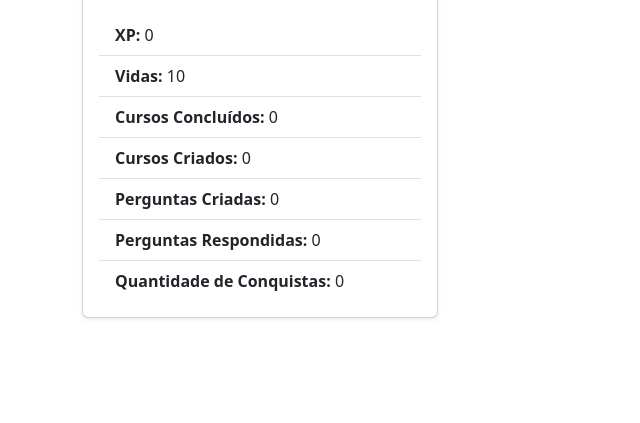
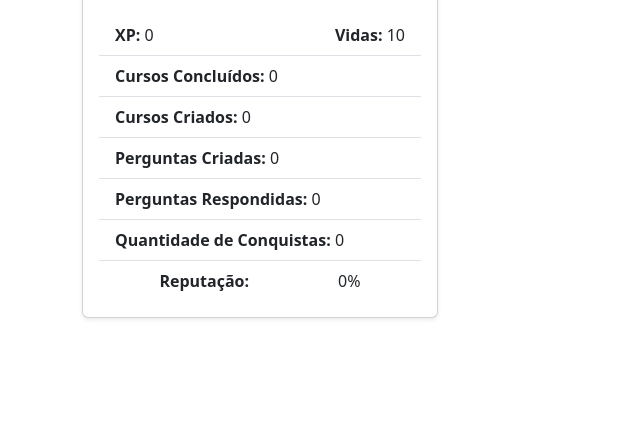
Before and after one commit to luizfilipe-bp/tcc, a Django app: page /perfil in a window 1280 px wide. Shown: the part 377-800 px from the top of the page, without its empty margins (0-640 px from the left). Run offline with Django 5.2, Linux system fonts and the light colour scheme; the visitor is signed in with stand-in values (Sample User, id 1); data comes from the database, SQL or seed files in the repository; data that the repository does not hold is empty.

Commit message:
indicador reputacao

```diff
--- a/plataforma/templates/perfil.html
+++ b/plataforma/templates/perfil.html
@@ -2,7 +2,7 @@
 {% load static %}
 
 {% block style %}
-    <link rel="stylesheet" href="{% static 'css/perfil.css' %}">
+    <link rel="stylesheet" href="{% static '/css/perfil.css' %}">
 {% endblock %}
 
 {% block titulo %}Meu Perfil{% endblock %}
@@ -20,13 +20,24 @@
                         <img src="{{ perfil.foto_perfil.url }}" class="img-fluid rounded" alt="{{ perfil.usuario.username }}" style="object-fit: cover; width: 100%; height: 100%;">
                     </div>
                     <ul class="list-group list-group-flush">
-                        <li class="list-group-item"><strong>XP:</strong> {{ perfil.xp }}</li>
-                        <li class="list-group-item"><strong>Vidas:</strong> {{ perfil.vida }}</li>
+                        <li class="list-group-item d-flex justify-content-between">
+                            <span><strong>XP:</strong> {{ perfil.xp }}</span>
+                            <span><strong>Vidas:</strong> {{ perfil.vida }}</span>
+                        </li>
                         <li class="list-group-item"><strong>Cursos Concluídos:</strong> {{ perfil.cursos_concluidos }}</li>
                         <li class="list-group-item"><strong>Cursos Criados:</strong> {{ perfil.cursos_criados }}</li>
                         <li class="list-group-item"><strong>Perguntas Criadas:</strong> {{ perfil.perguntas_criadas }}</li>
                         <li class="list-group-item"><strong>Perguntas Respondidas:</strong> {{ perfil.perguntas_respondidas }}</li>
                         <li class="list-group-item"><strong>Quantidade de Conquistas:</strong> {{ conquistas.count }}</li>
+                        <li class="list-group-item">
+                            <div class="d-flex justify-content-around align-items-center">
+                                <strong>Reputação:</strong>
+                                <div class="reputacao-indicador">
+                                    <div class="circulo-progresso" style="--progresso: {{ reputacao }}%;"></div>
+                                    <span class="reputacao-valor">{{ reputacao }}%</span>
+                                </div>
+                            </div>
+                        </li>
                     </ul>
                 </div>
             </div>
--- a/plataforma/views.py
+++ b/plataforma/views.py
@@ -10,7 +10,7 @@ from django.http import JsonResponse
 import os
 import requests
 from django.views.decorators.http import require_POST
-
+from django.db.models import Sum
 
 
 @login_required(login_url='/auth/login')
@@ -23,10 +23,11 @@ def principal(request):
 def perfil(request):
     perfil = get_object_or_404(Perfil, usuario=request.user)
     conquistas = Conquista.objects.filter(usuario=request.user).order_by('-data_conquista')
-
+    reputacao = get_reputacao(request)
     context = {
         'perfil': perfil,
-        'conquistas': conquistas
+        'conquistas': conquistas,
+        'reputacao': reputacao
     }
     return render(request, 'perfil.html', context)
 
@@ -487,3 +488,19 @@ def registrar_conquista(usuario, nome_conquista):
     if not Conquista.objects.filter(tipo=tipo, usuario=usuario).exists():
         Conquista.objects.create(tipo=tipo, usuario=usuario)
         adicionar_xp_perfil(usuario.perfil, tipo.xp)
+
+
+def get_reputacao(request):
+    usuario = request.user
+    perguntas = Pergunta.objects.filter(autor=usuario)
+
+    somatorio_avaliacao_positiva = perguntas.aggregate(Sum('avaliacao_positiva'))['avaliacao_positiva__sum'] or 0
+    somatorio_avaliacao_negativa = perguntas.aggregate(Sum('avaliacao_negativa'))['avaliacao_negativa__sum'] or 0
+    total = somatorio_avaliacao_positiva + somatorio_avaliacao_negativa
+
+    if total == 0:
+        reputacao = 0
+    else:
+        reputacao = (somatorio_avaliacao_positiva / total) * 100
+
+    return int(reputacao)
--- a/website/settings.py
+++ b/website/settings.py
@@ -127,7 +127,6 @@ USE_TZ = True
 # Static files (CSS, JavaScript, Images)
 # https://docs.djangoproject.com/en/5.1/howto/static-files/
 
-STATIC_URL = 'static/'
 
 # Default primary key field type
 # https://docs.djangoproject.com/en/5.1/ref/settings/#default-auto-field
```
Also changed, not shown: 1 other file.
